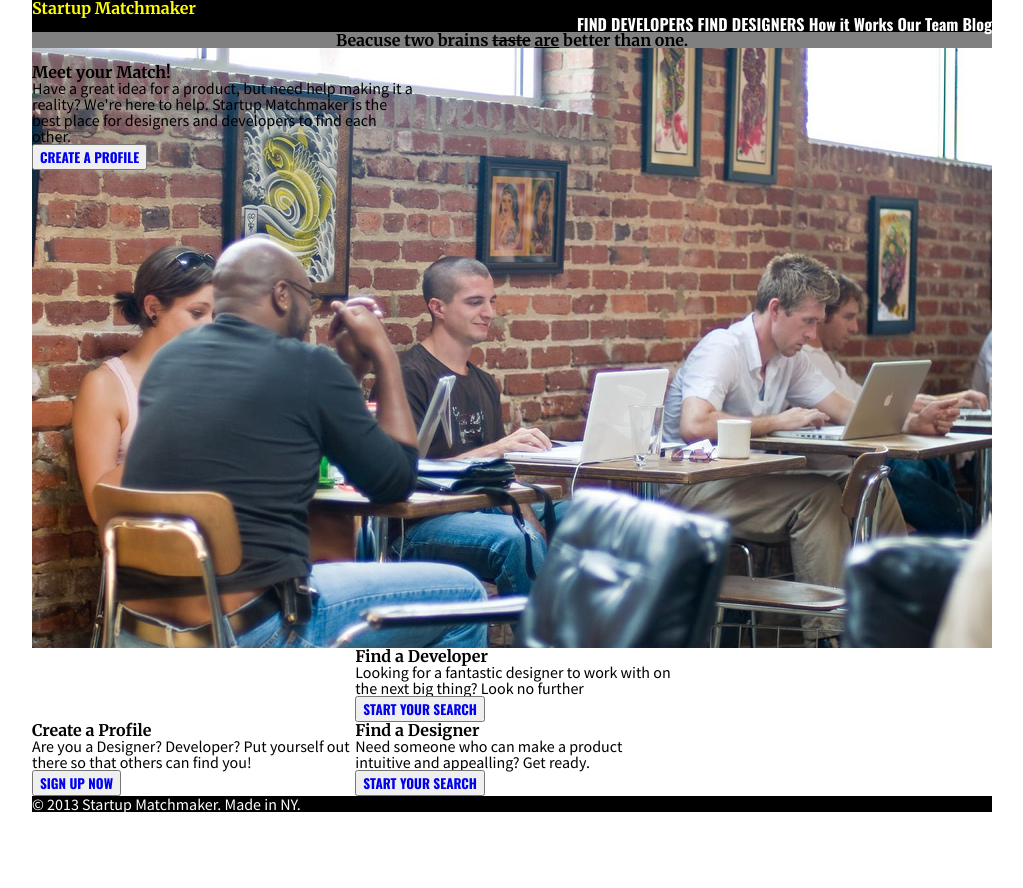
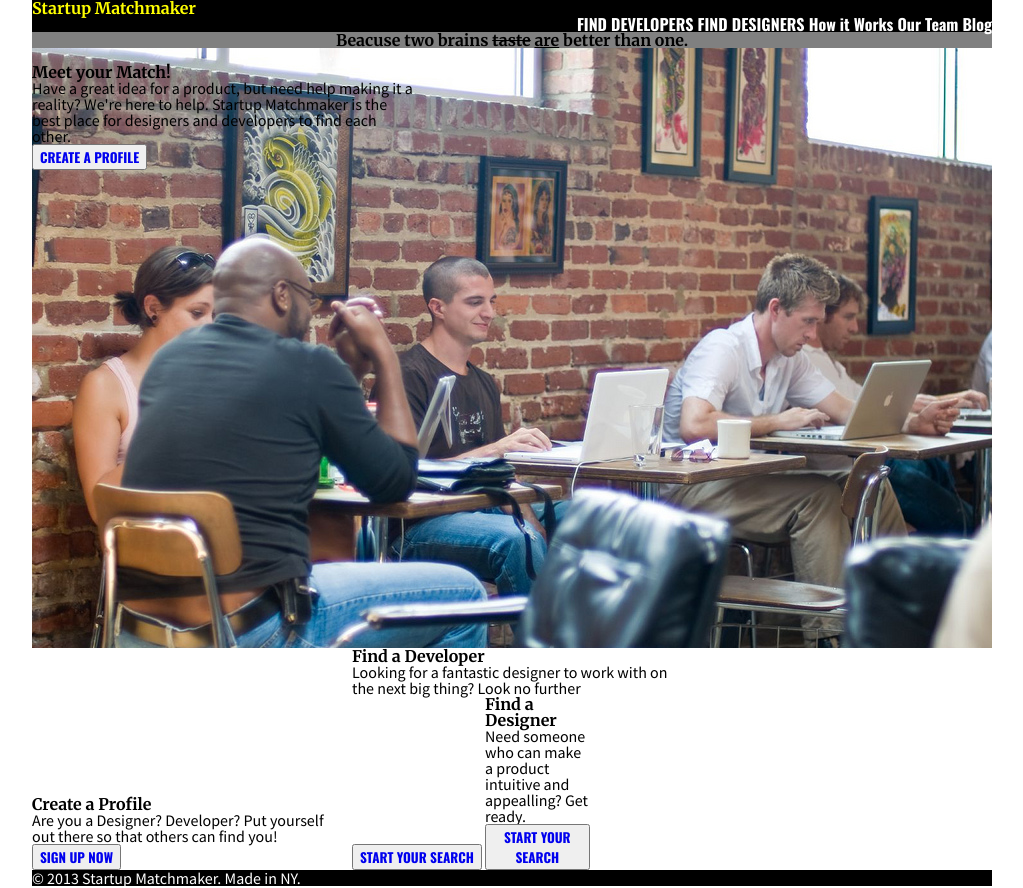
Before and after one commit to brianshub/startup-matchmaker, a plain HTML site: page index.html in a window 1280 px wide. Shown: the whole page, without its empty margins (128-1151 px from the left). Before the commit the page ends 814 px from the top, so only its background shows below. Drawn offline with nearby package versions, Linux system fonts and the light colour scheme.

Commit message:
changed asides to 33%

```diff
--- a/css/style.css
+++ b/css/style.css
@@ -63,20 +63,20 @@
 	color: black;
 }
 .second{
-	width: 320px;
+	width: 33%;
 	display: inline-block;
 }
 
 
 .third{
-	width: 320px;
+	width: 33%;
 	display: inline-block;
 
 
 
 }
 .fourth{
-	width: 320px;
+	width: 33%;
 	display: inline-block;
 
 
```
